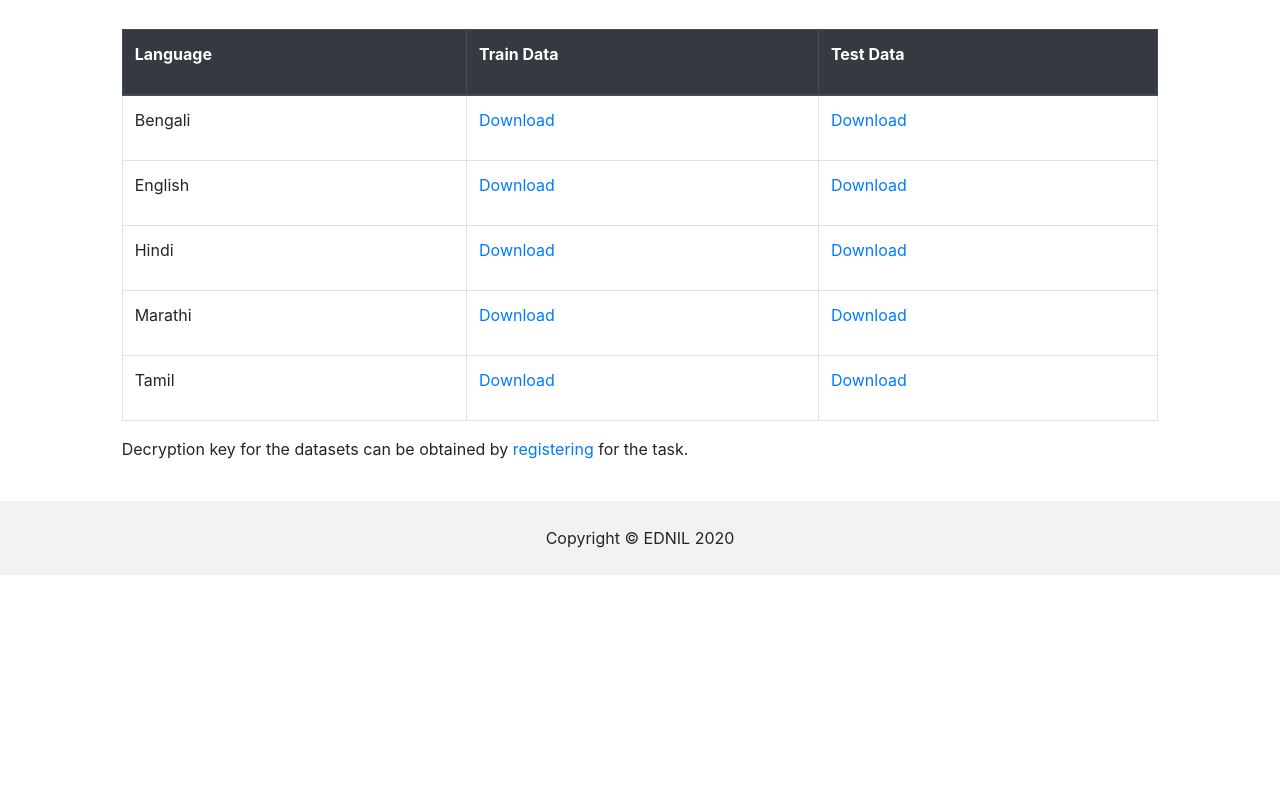
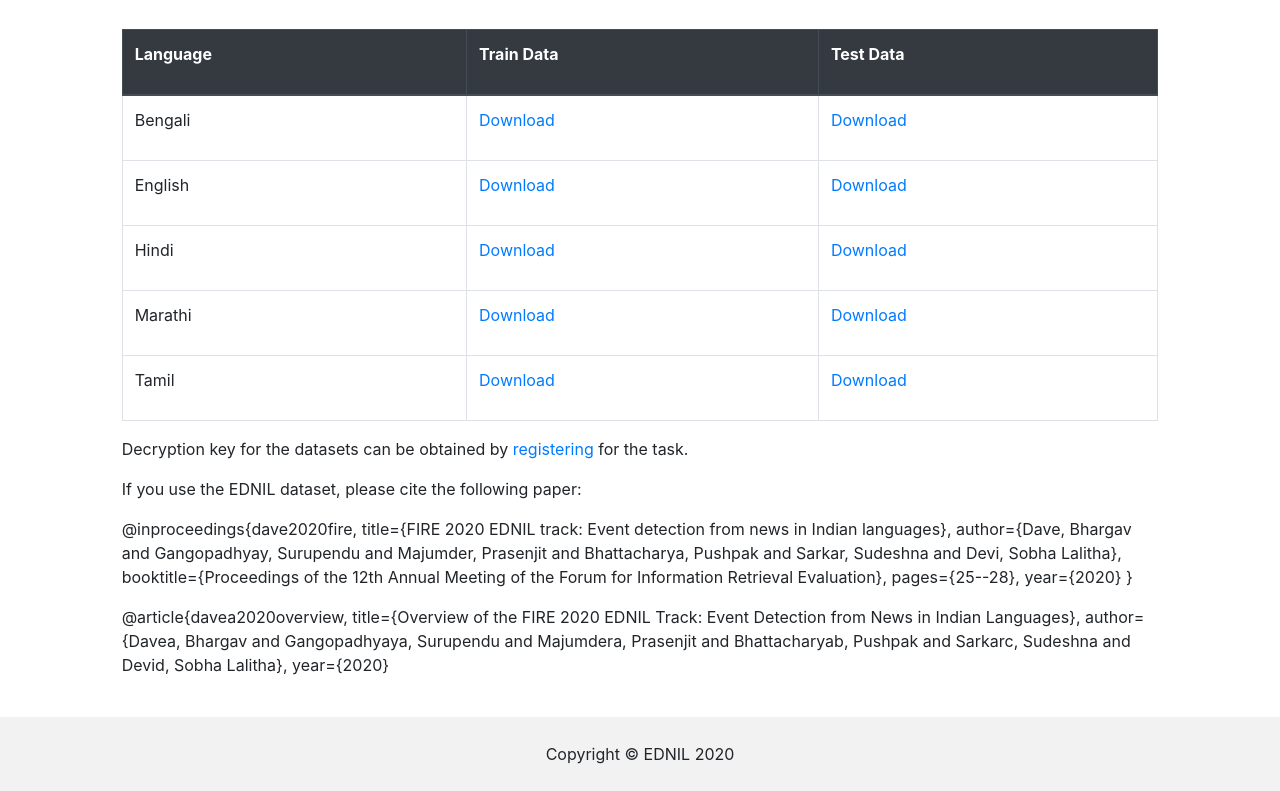
Before and after one commit to ednilfire/ednilfire, a plain HTML site: page ednil/2020/dataset.html in a window 1280 px wide. Shown: the part 837-1628 px from the top of the page. Before the commit the page ends 1412 px from the top, so only its background shows below. Drawn offline with nearby package versions, Linux system fonts and the light colour scheme.

Commit message:
Update dataset.html

```diff
--- a/ednil/2020/dataset.html
+++ b/ednil/2020/dataset.html
@@ -197,6 +197,29 @@ Decryption key for the datasets can be obtained by <a href="https://forms.gle/YR
 
 <br>
 		</p>
+
+		<p>
+
+
+If you use the EDNIL dataset, please cite the following paper:
+
+
+
+		</p>
+		<p>
+		@inproceedings{dave2020fire,
+  title={FIRE 2020 EDNIL track: Event detection from news in Indian languages},
+  author={Dave, Bhargav and Gangopadhyay, Surupendu and Majumder, Prasenjit and Bhattacharya, Pushpak and Sarkar, Sudeshna and Devi, Sobha Lalitha},
+  booktitle={Proceedings of the 12th Annual Meeting of the Forum for Information Retrieval Evaluation},
+  pages={25--28},
+  year={2020}
+}</p>
+<p>
+@article{davea2020overview,
+  title={Overview of the FIRE 2020 EDNIL Track: Event Detection from News in Indian Languages},
+  author={Davea, Bhargav and Gangopadhyaya, Surupendu and Majumdera, Prasenjit and Bhattacharyab, Pushpak and Sarkarc, Sudeshna and Devid, Sobha Lalitha},
+  year={2020}
+</p>
 				<br>
 			</div>
 		</div>
```
